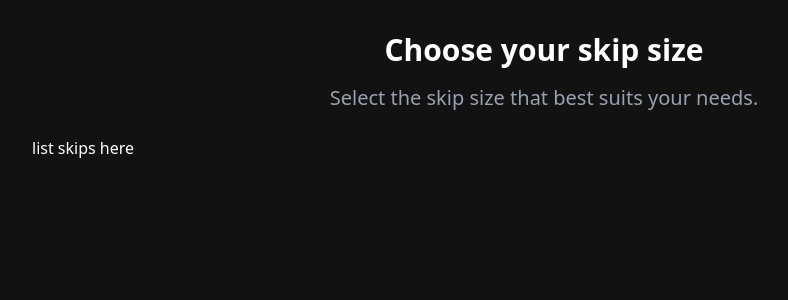
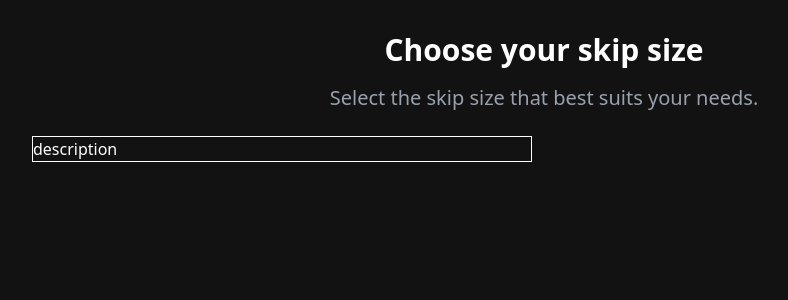
Before and after one commit to japhethkiptoo/skip_select, a React (Vite) app: page / in a window 1280 px wide. Shown: the top 300 px of the page, without its empty margins (96-884 px from the left). Built offline with nearby package versions, Linux system fonts and the light colour scheme; the HTML template or start-up script is replaced by a standard one.

Commit message:
Update: skipOption card

```diff
--- /dev/null
+++ b/src/components/skipOption.tsx
@@ -0,0 +1,22 @@
+type Props = {
+  id: string;
+  name: string;
+  value: string;
+  checked?: boolean;
+};
+
+export const SkipOption = ({ id, name, value, checked = false }: Props) => {
+  return (
+    <label htmlFor={id} className="border flex">
+      <input
+        id={id}
+        type="radio"
+        name={name}
+        value={value}
+        checked={checked}
+        className="sr-only peer"
+      />
+      <p>description</p>
+    </label>
+  );
+};
--- a/src/components/skipOptions.tsx
+++ b/src/components/skipOptions.tsx
@@ -1,3 +1,5 @@
+import { SkipOption } from "./skipOption";
+
 export const SkipOptions = () => {
   return (
     <div className="max-w-5xl mx-auto flex flex-col gap-6">
@@ -8,7 +10,9 @@ export const SkipOptions = () => {
         </p>
       </div>
 
-      <div>list skips here</div>
+      <div className="grid gri-cols-1 md:grid-cols-2 gap-6">
+        <SkipOption />
+      </div>
     </div>
   );
 };
```
